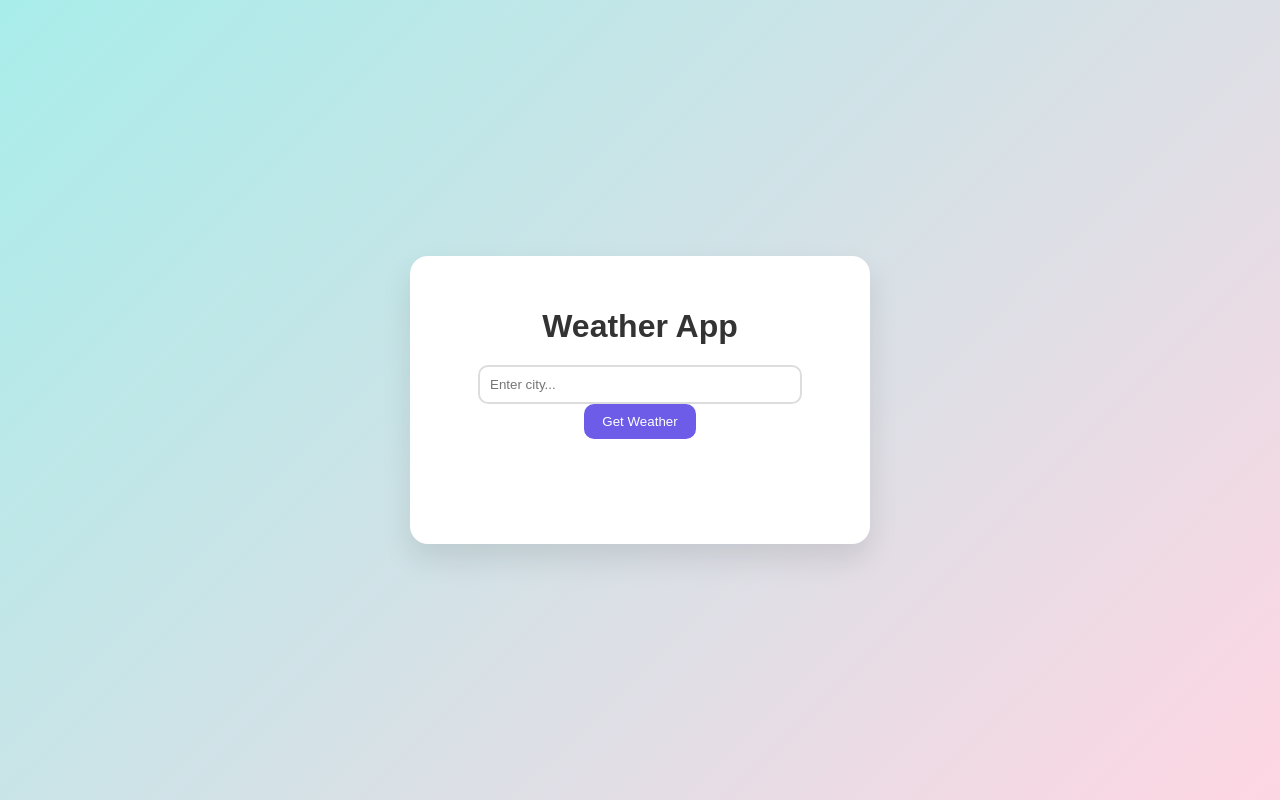
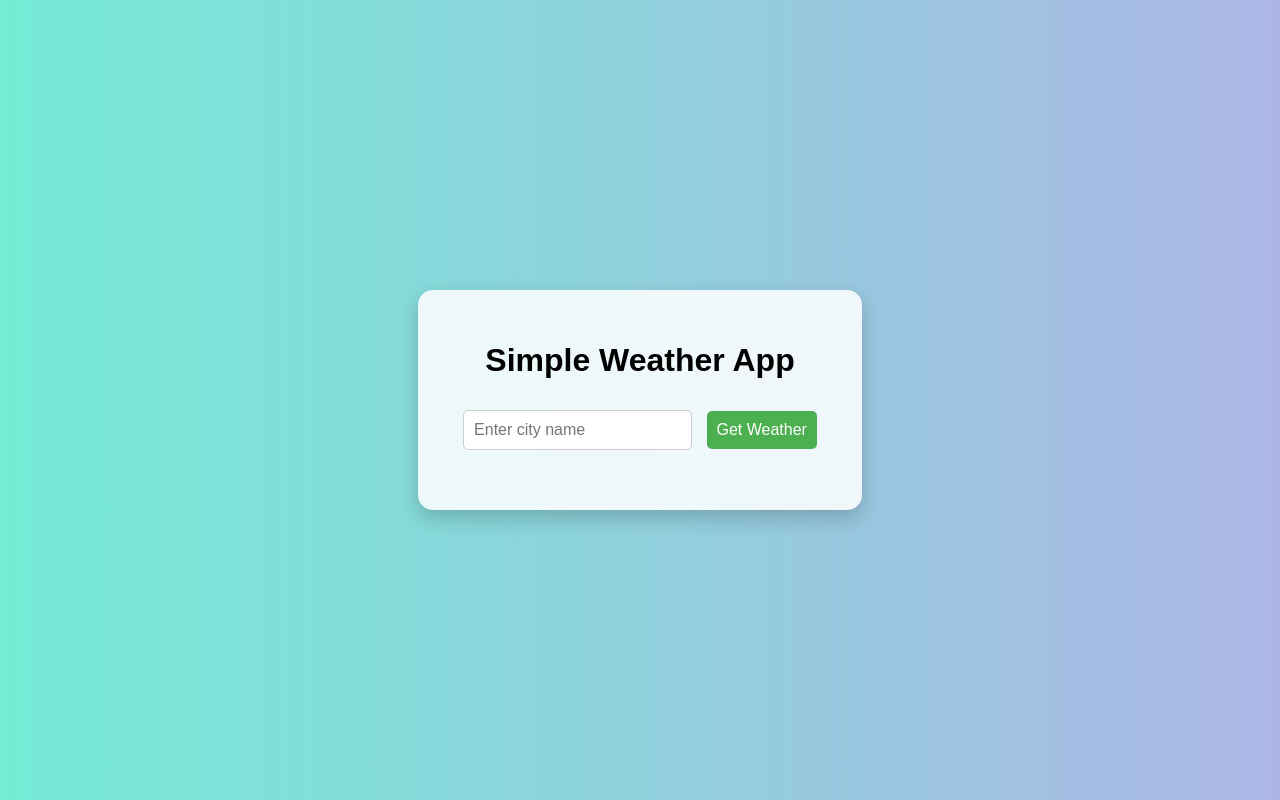
Before and after one commit to Mithila-Farzana/ClickUpWeatherApp, a plain HTML site: page index.html in a window 1280 px wide. Drawn offline with Linux system fonts and the light colour scheme.

Commit message:
Updated today's change

```diff
--- a/index.html
+++ b/index.html
@@ -3,100 +3,86 @@
 <head>
     <meta charset="UTF-8">
     <meta name="viewport" content="width=device-width, initial-scale=1.0">
-    <title>Weather App</title>
-
+    <title>Simple Weather App</title>
     <style>
         body {
-            margin: 0;
-            padding: 0;
-            font-family: "Poppins", sans-serif;
-            background: linear-gradient(135deg, #a8edea, #fed6e3);
-            height: 100vh;
+            font-family: Arial, sans-serif;
+            background: linear-gradient(to right, #74ebd5, #ACB6E5);
             display: flex;
             justify-content: center;
             align-items: center;
+            height: 100vh;
+            margin: 0;
         }
 
-        .container {
-            width: 400px;
-            background: white;
-            padding: 30px;
-            border-radius: 18px;
-            box-shadow: 0 15px 30px rgba(0,0,0,0.1);
+        .weather-container {
+            background: rgba(255, 255, 255, 0.85);
+            padding: 30px 40px;
+            border-radius: 15px;
+            box-shadow: 0 8px 20px rgba(0,0,0,0.2);
             text-align: center;
         }
 
-        h1 {
-            margin-bottom: 20px;
-            color: #333;
-            font-weight: 600;
-        }
-
-        input {
-            width: 75%;
+        input, button {
             padding: 10px;
-            border-radius: 10px;
-            border: 2px solid #ddd;
-            outline: none;
-            transition: 0.3s;
-        }
-
-        input:focus {
-            border-color: #6c5ce7;
-            box-shadow: 0 0 5px rgba(108, 92, 231, 0.4);
+            margin: 10px 5px;
+            border-radius: 5px;
+            border: 1px solid #ccc;
+            font-size: 16px;
         }
 
         button {
-            padding: 10px 18px;
-            border: none;
-            border-radius: 10px;
-            background: #6c5ce7;
+            background-color: #4CAF50;
             color: white;
             cursor: pointer;
-            transition: 0.3s;
+            border: none;
         }
 
         button:hover {
-            background: #5a4bd1;
+            background-color: #45a049;
         }
 
-        #result {
-            margin-top: 25px;
-            font-size: 17px;
-            color: #444;
-            min-height: 50px;
+        .weather-result {
+            margin-top: 20px;
+            font-size: 18px;
         }
 
+        .error {
+            color: red;
+        }
     </style>
 </head>
 <body>
-
-    <div class="container">
-        <h1>Weather App</h1>
-
-        <input type="text" id="city" placeholder="Enter city...">
+    <div class="weather-container">
+        <h1>Simple Weather App</h1>
+        <input type="text" id="city" placeholder="Enter city name">
         <button onclick="getWeather()">Get Weather</button>
-
-        <div id="result"></div>
+        <div class="weather-result" id="result"></div>
     </div>
 
     <script>
         function getWeather() {
-            const city = document.getElementById("city").value;
+            const city = document.getElementById('city').value;
+            const resultDiv = document.getElementById('result');
+            resultDiv.innerHTML = "Loading...";
 
             fetch(`http://127.0.0.1:5000/weather?city=${city}`)
-            .then(response => response.json())
-            .then(data => {
-                document.getElementById("result").innerHTML = `
-                    <strong>Temperature:</strong> ${data.temp}°C <br>
-                    <strong>Description:</strong> ${data.description}
-                `;
-            })
-            .catch(error => {
-                document.getElementById("result").innerHTML = "Error fetching weather!";
-            });
+                .then(response => {
+                    if (!response.ok) throw new Error("City not found");
+                    return response.json();
+                })
+                .then(data => {
+                    resultDiv.innerHTML = `
+                        <strong>City:</strong> ${city} <br>
+                        <strong>Temperature:</strong> ${data.temperature}°C <br>
+                        <strong>Humidity:</strong> ${data.humidity}% <br>
+                        <strong>Condition:</strong> ${data.condition}
+                    `;
+                })
+                .catch(err => {
+                    resultDiv.innerHTML = `<span class="error">${err.message}</span>`;
+                });
         }
     </script>
-
 </body>
 </html>
```
Also changed, not shown: 2 other files.
